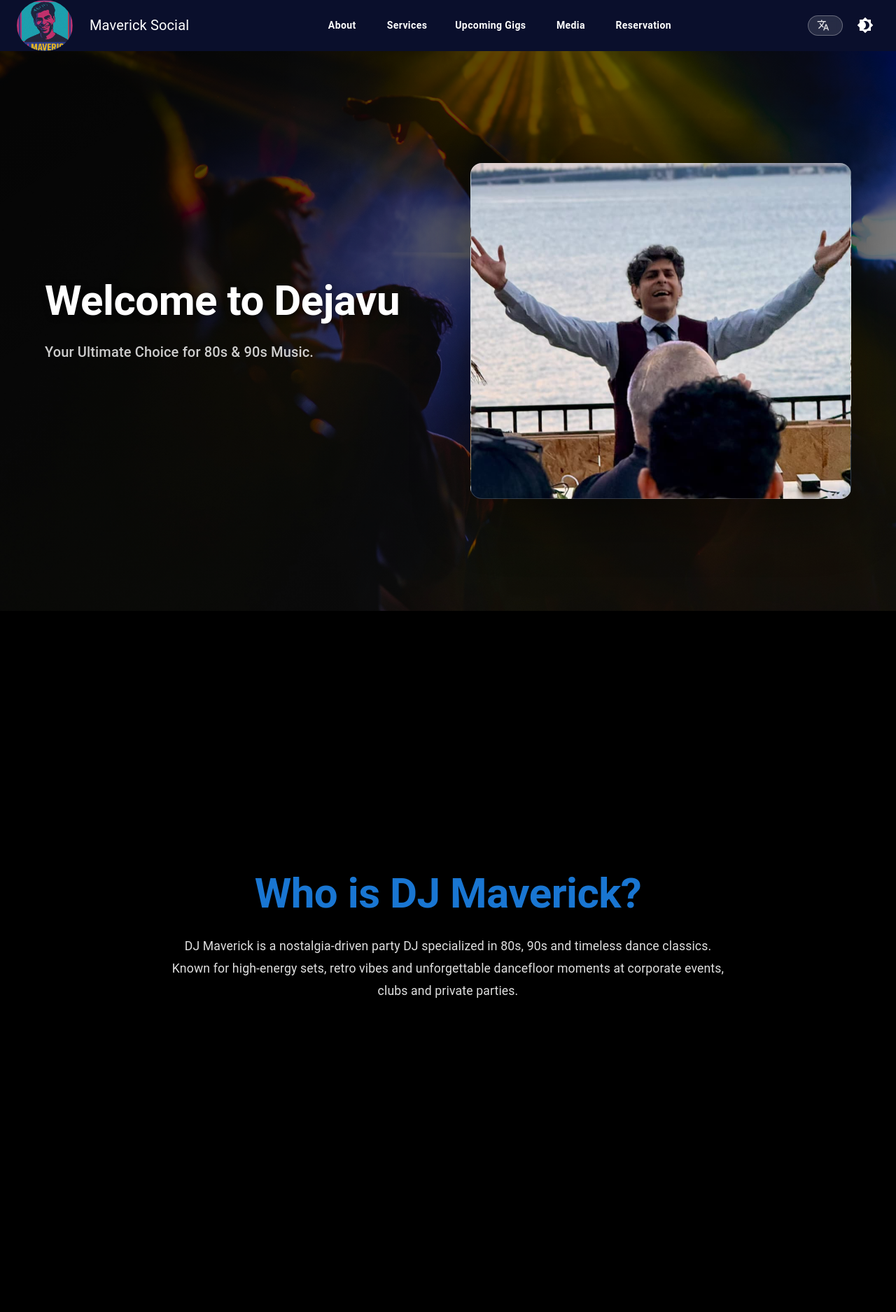
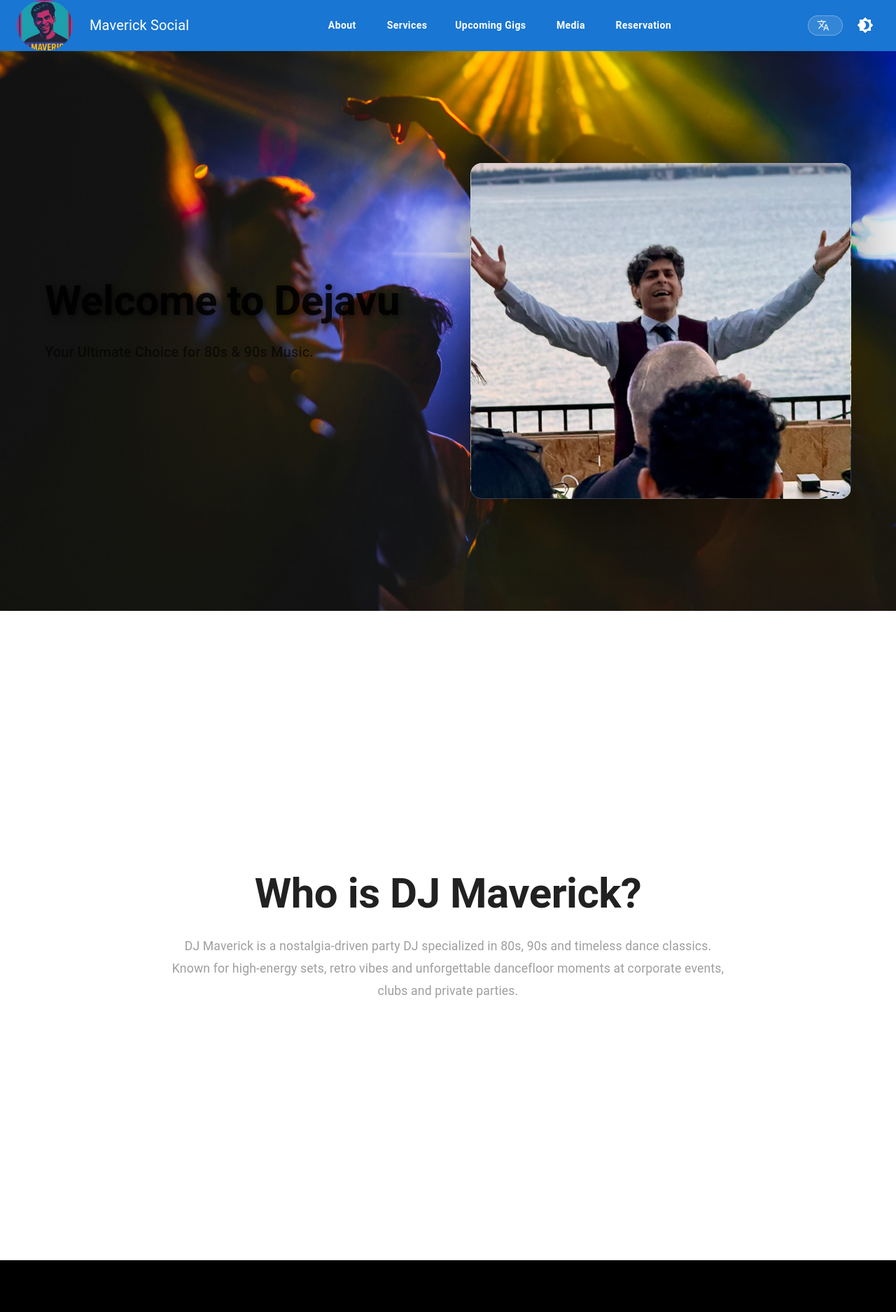
Before and after one commit to do4best/newirfanwebsite, a Next.js app: page / in a window 1280 px wide. Shown: the top 1875 px of the page at 70% size. Built offline with nearby package versions, Linux system fonts and the light colour scheme.

Commit message:
somehow i manage dark mode issue

```diff
--- a/src/app/layout.tsx
+++ b/src/app/layout.tsx
@@ -40,7 +40,7 @@ export default function RootLayout({
           lang="en"
           className={`${discoFont.variable}`}
       >
-      <body className="min-h-full flex flex-col">
+      <body className="min-h-full flex flex-col" >
       <Themes>
         <Header />
         {children}
--- a/src/components/header.tsx
+++ b/src/components/header.tsx
@@ -47,7 +47,7 @@ function Header() {
 
     return (
         <>
-            <AppBar position="static" sx={{ bgcolor: theme.palette.mode === 'dark' ? "background.paper" : "#0a0f2c" }}>
+            <AppBar position="static" sx={{ bgcolor: theme.palette.mode === 'dark' ? "background.paper" : "currentColor.main" }}>
                 <Toolbar sx={{ justifyContent: "space-between" }}>
                     <Box sx={{ display: { xs: "none", md: "flex" }, flexDirection:"row", alignItems: "center", gap: 3 }}>
                     <Image src={"/irfanlogo.png"} alt={"Log"} width={80} height={80} style={{borderRadius:"50%"}}/>
--- a/src/components/hero.tsx
+++ b/src/components/hero.tsx
@@ -23,7 +23,7 @@ export default function Hero() {
                 sx={{
                     position: "absolute",
                     inset: 0,
-                    background: "linear-gradient(to bottom right, rgba(0,0,0,0.75), rgba(0,0,0,0.35))",
+                    background: "linear-gradient(background.default, text.primary, primary.main)",
                 }}
             />
 
@@ -31,7 +31,7 @@ export default function Hero() {
                 sx={{
                     position: "relative",
                     zIndex: 2,
-                    color: "white",
+                    color: "text.primary",
                 }}
             >
                 <Box
@@ -57,6 +57,7 @@ export default function Hero() {
                                 sx={{
                                     fontWeight: 700,
                                     textShadow: "2px 2px 10px rgba(0,0,0,0.6)",
+
                                 }}
                                 gutterBottom
                             >
@@ -72,7 +73,7 @@ export default function Hero() {
                         >
                             <Typography
                                 variant="h6"
-                                sx={{ color: "rgba(255,255,255,0.8)", mb: 4 }}
+                                sx={{ color: "text.secondary", mb: 4 }}
                             >
                                 Your Ultimate Choice for 80s & 90s Music.
                             </Typography>
--- a/src/components/subpages/UpcomingGigs.tsx
+++ b/src/components/subpages/UpcomingGigs.tsx
@@ -17,7 +17,7 @@ export default function UpcomingGigs() {
     return (
         <Box
             id="upcoming-gigs"
-            sx={{ bgcolor: "#000", color: "white", minHeight: "100vh", py: 8 }}
+            sx={{ bgcolor: "background.default", color: "text.primary", minHeight: "100vh", py: 8 }}
         >
         <Box
             sx={{
--- a/src/components/subpages/WhoisMoveric.tsx
+++ b/src/components/subpages/WhoisMoveric.tsx
@@ -6,7 +6,7 @@ export default function WhoisMaverick() {
     return (
         <Box
             id="about"
-            sx={{ bgcolor: "#000", color: "white", minHeight: "100vh", py: 8 }}
+            sx={{ bgcolor: "background.default", color: "text.primary", minHeight: "100vh", py: 8 }}
         >
         <Box
             sx={{
@@ -16,8 +16,8 @@ export default function WhoisMaverick() {
                 alignItems: "center",
                 width: "100%",
                 height: "100vh",
-                bgcolor: "#000",
-                color: "white",
+                bgcolor: "primary",
+                color: "text.primary",
                 textAlign: "center",
                 px: 3, // padding for smaller screens
             }}
@@ -27,7 +27,7 @@ export default function WhoisMaverick() {
                 sx={{
                     fontWeight: "bold",
                     mb: 3,
-                    color: "primary.main",
+                    color: "text.primary",
                 }}
             >
                 Who is DJ Maverick?
@@ -39,7 +39,7 @@ export default function WhoisMaverick() {
                     maxWidth: "800px",
                     lineHeight: 1.8,
                     fontSize: "1.1rem",
-                    color: "grey.300",
+                    color: "grey.500",
                 }}
             >
                 DJ Maverick is a nostalgia-driven party DJ specialized in 80s, 90s and
```
